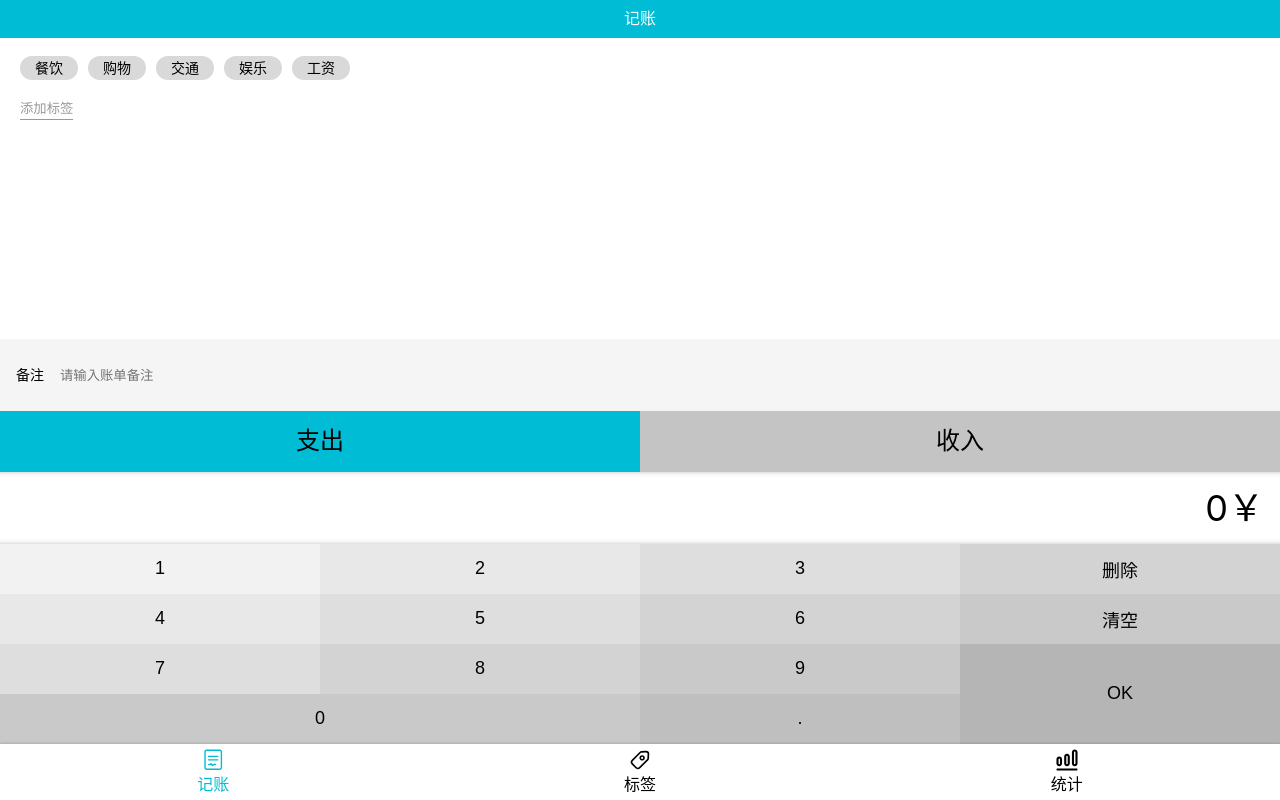
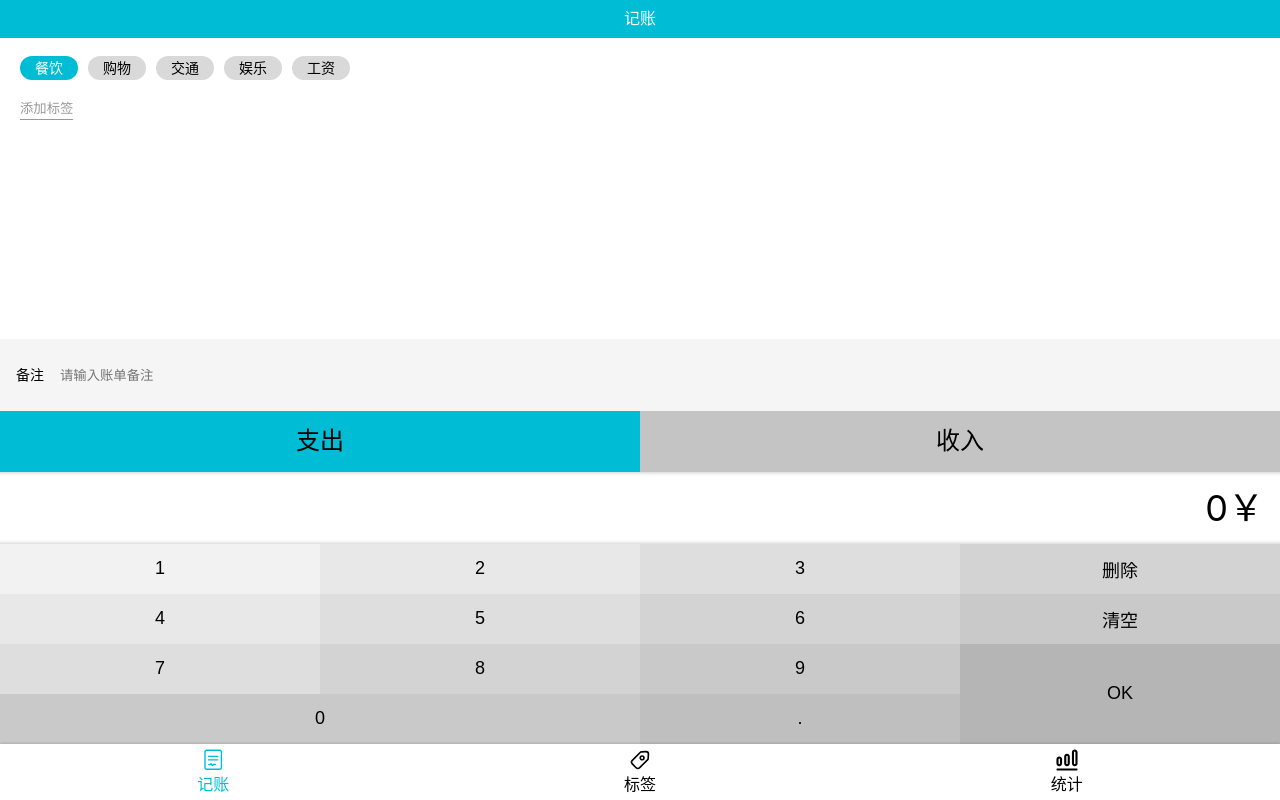
Before and after one commit to yingjieweb/charge2, a React app: page /money#/money in a window 1280 px wide. Built offline with nearby package versions, Linux system fonts and the light colour scheme.

Commit message:
implement Tags component's function

```diff
--- a/src/components/money/TagsSection.tsx
+++ b/src/components/money/TagsSection.tsx
@@ -1,6 +1,32 @@
 import styled from 'styled-components';
+import React, {useState} from "react";
 
-const TagsSection = styled.section`
+const TagsSection:React.FC = () => {
+  const [tags, setTags] = useState<string[]>(['餐饮', '购物', '交通', '娱乐', '工资'])
+  const [selectedTag, setSelectedTag] = useState<string>('餐饮')
+  const onAddTag = () => {
+    const newTagName = window.prompt('请输入新的标签名');
+    if (newTagName !== null && newTagName !== ''){
+      setTags([...tags, newTagName]);
+    }
+  }
+  const onclickTag = (tag:string) => {
+    if (tag !== selectedTag){
+      setSelectedTag(tag);
+    }
+  }
+  return (
+      <Wrapper>
+        <ol>
+          {tags.map(tag => <li key={tag} onClick={() => {onclickTag(tag)}} className={selectedTag === tag ? 'selected' : ''}>{tag}</li>)}
+        </ol>
+        <button onClick={onAddTag}>添加标签</button>
+      </Wrapper>
+  )
+}
+export {TagsSection};
+
+const Wrapper = styled.section`
   font-size: 14px;
   background: #FFFFFF;
   padding: 12px 10px 16px 20px;
@@ -18,6 +44,10 @@ const TagsSection = styled.section`
       padding: 0 15px;
       margin-right: 10px;
       margin-top: 6px;
+      &.selected {
+        background: #00BCD4;
+        color: white;
+      }
     }
   }
   > button{
@@ -29,5 +59,3 @@ const TagsSection = styled.section`
     color: #999;
   }
 `;
-
-export {TagsSection};
--- a/src/views/Money.tsx
+++ b/src/views/Money.tsx
@@ -8,16 +8,7 @@ import {NumberPadSection} from '../components/money/NumberPadSection'
 function Money() {
   return (
       <Layout title={'记账'}>
-        <TagsSection>
-          <ol>
-            <li>餐饮</li>
-            <li>购物</li>
-            <li>交通</li>
-            <li>娱乐</li>
-            <li>工资</li>
-          </ol>
-          <button>添加标签</button>
-        </TagsSection>
+        <TagsSection></TagsSection>
         <NotesSection>
           <label>
             <span>备注</span>
```
